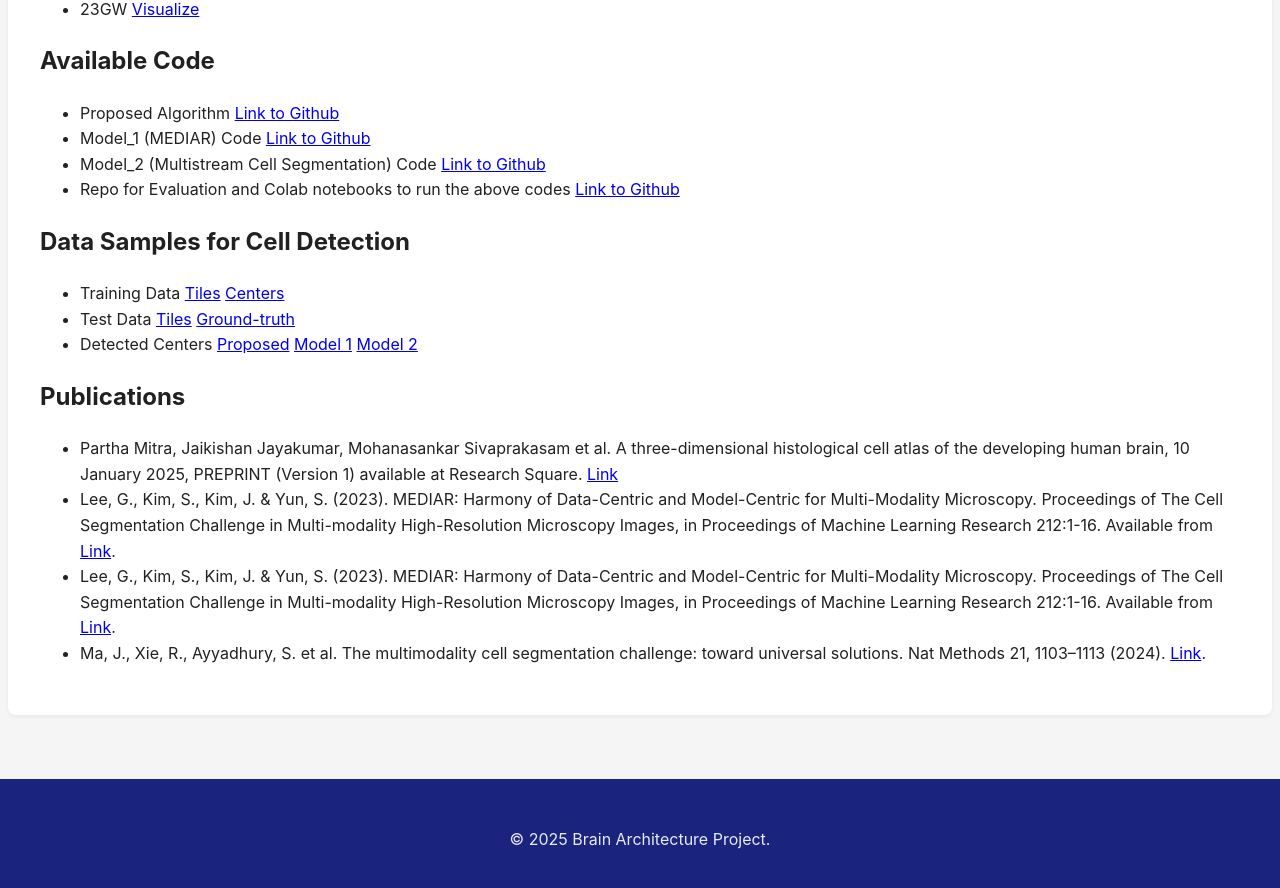
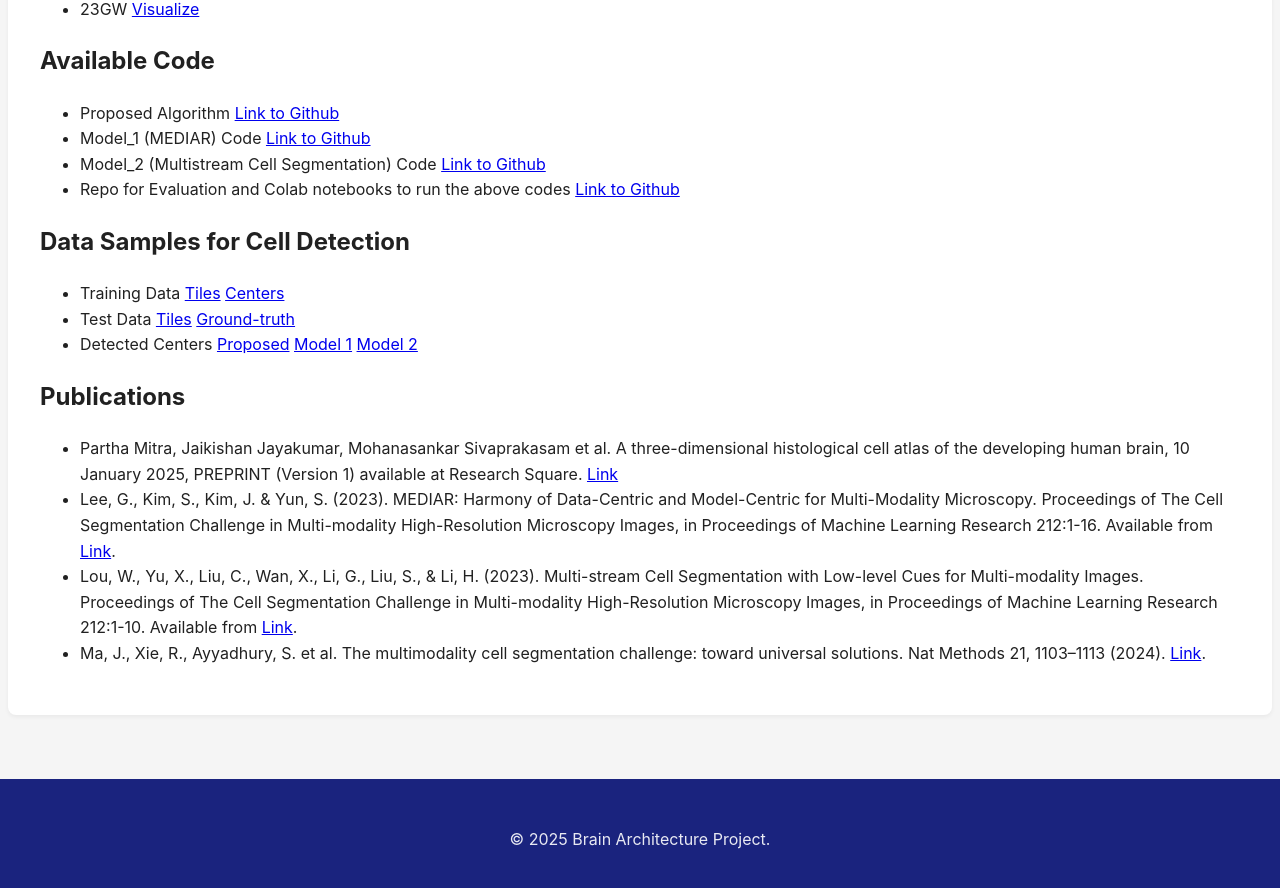
Before and after one commit to ppmitra/BAPDataAndCode, a Jekyll site: the page built from pages/humanDev.md, in a window 1280 px wide and 900 px high, scrolled down 769 px. Shown: the top 888 px of the window. Built offline with Jekyll 4.4.1, drawn with Linux system fonts in a browser that asks for light colours; comment, search, counter and statistics services are not loaded.

Commit message:
Update humanDev.md

```diff
--- a/pages/humanDev.md
+++ b/pages/humanDev.md
@@ -25,5 +25,5 @@ Resources for our Cell Detection and Data for the Human Developing Brain
 ## Publications
 - Partha Mitra, Jaikishan Jayakumar, Mohanasankar Sivaprakasam et al. A three-dimensional histological cell atlas of the developing human brain, 10 January 2025, PREPRINT (Version 1) available at Research Square. [Link](https://doi.org/10.21203/rs.3.rs-5658034/v1)
 - Lee, G., Kim, S., Kim, J. & Yun, S. (2023). MEDIAR: Harmony of Data-Centric and Model-Centric for Multi-Modality Microscopy. Proceedings of The Cell Segmentation Challenge in Multi-modality High-Resolution Microscopy Images, in Proceedings of Machine Learning Research 212:1-16. Available from [Link](https://proceedings.mlr.press/v212/lee23a.html).
-- Lee, G., Kim, S., Kim, J. & Yun, S. (2023). MEDIAR: Harmony of Data-Centric and Model-Centric for Multi-Modality Microscopy. Proceedings of The Cell Segmentation Challenge in Multi-modality High-Resolution Microscopy Images, in Proceedings of Machine Learning Research 212:1-16. Available from [Link](https://proceedings.mlr.press/v212/lee23a.html).
+-  Lou, W., Yu, X., Liu, C., Wan, X., Li, G., Liu, S., & Li, H. (2023). Multi-stream Cell Segmentation with Low-level Cues for Multi-modality Images. Proceedings of The Cell Segmentation Challenge in Multi-modality High-Resolution Microscopy Images, in Proceedings of Machine Learning Research 212:1-10. Available from [Link](https://proceedings.mlr.press/v212/lou23a.html).
 - Ma, J., Xie, R., Ayyadhury, S. et al. The multimodality cell segmentation challenge: toward universal solutions. Nat Methods 21, 1103–1113 (2024). [Link](https://doi.org/10.1038/s41592-024-02233-6).
```
